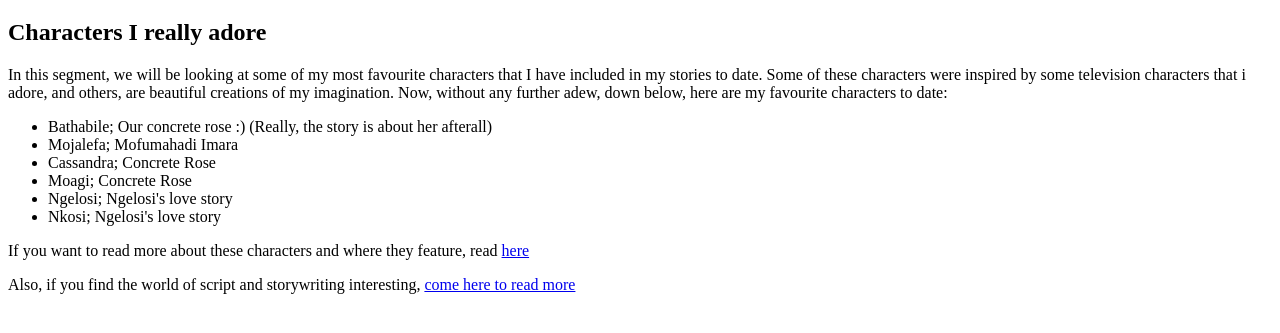
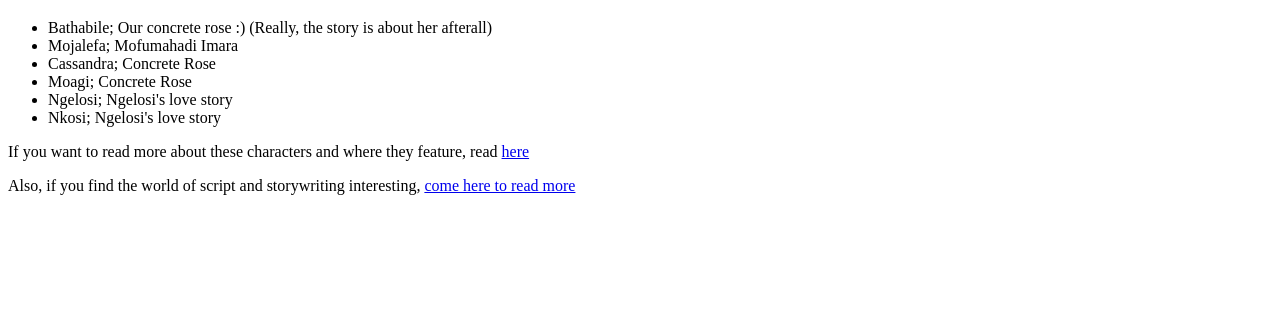
Before and after one commit to KaDhlaminiMkhomi/Siwe-s-Blog-Dailys, a plain HTML site: page new.page.htm in a window 1280 px wide. Shown: the part 61-394 px from the top of the page. Drawn offline with Linux system fonts and the light colour scheme.

Commit message:
Add files via upload

```diff
--- a/new.page.htm
+++ b/new.page.htm
@@ -6,8 +6,6 @@
 </head>
 <body>
 <h1>My Favourite Character Leads</h1>
-<h2>Characters I really adore</h2>
-<p>In this segment, we will be looking at some of my most favourite characters that I have included in my stories to date. Some of these characters were inspired by some television characters that i adore, and others, are beautiful creations of my imagination. Now, without any further adew, down below, here are my favourite characters to date:
 <ul>
 <li>Bathabile; Our concrete rose :) (Really, the story is about her afterall)</li>
 <li>Mojalefa; Mofumahadi Imara</li>
```
